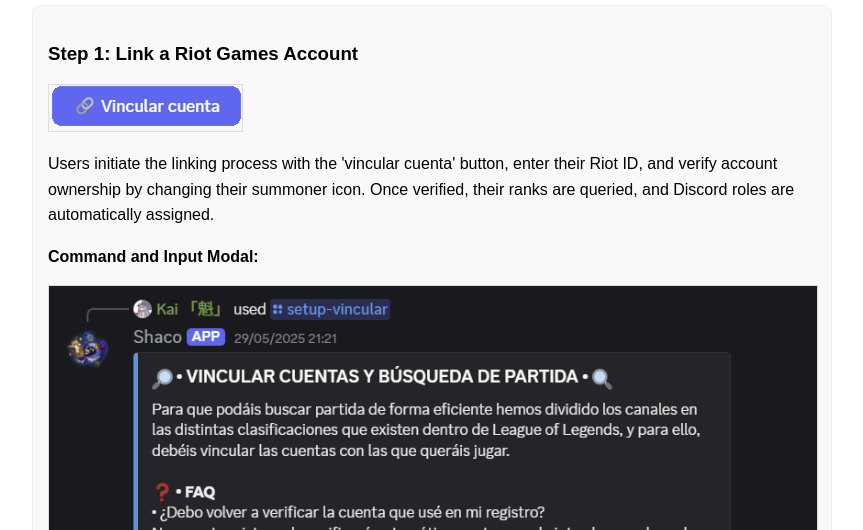
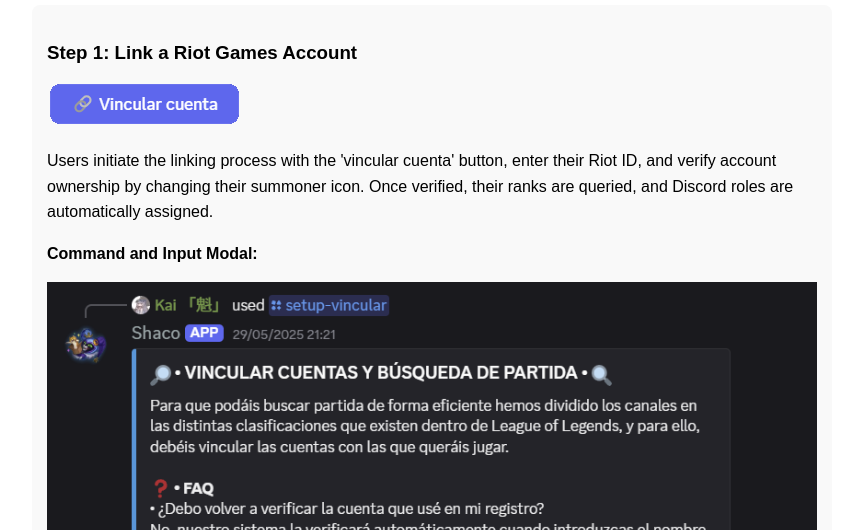
Before and after one commit to p-estor/ranksync-bot, a website: page index.html in a window 1280 px wide. Shown: the part 270-800 px from the top of the page, without its empty margins (208-1071 px from the left). Drawn offline with Linux system fonts and the light colour scheme.

Commit message:
Update index.html

```diff
--- a/index.html
+++ b/index.html
@@ -7,8 +7,8 @@
     <style>
         body { font-family: sans-serif; line-height: 1.6; margin: 20px; max-width: 800px; margin-left: auto; margin-right: auto; }
         h1, h2 { color: #333; }
-        img, video { max-width: 100%; height: auto; display: block; margin: 15px 0; border: 1px solid #ddd; }
-        .step { margin-bottom: 30px; padding: 15px; border: 1px solid #eee; border-radius: 8px; background-color: #f9f9f9; }
+        img, video { max-width: 100%; height: auto; display: block; margin: 15px 0; border: 0px solid #ddd; }
+        .step { margin-bottom: 30px; padding: 15px; border: 0px solid #eee; border-radius: 8px; background-color: #f9f9f9; }
     </style>
 </head>
 <body>
```
